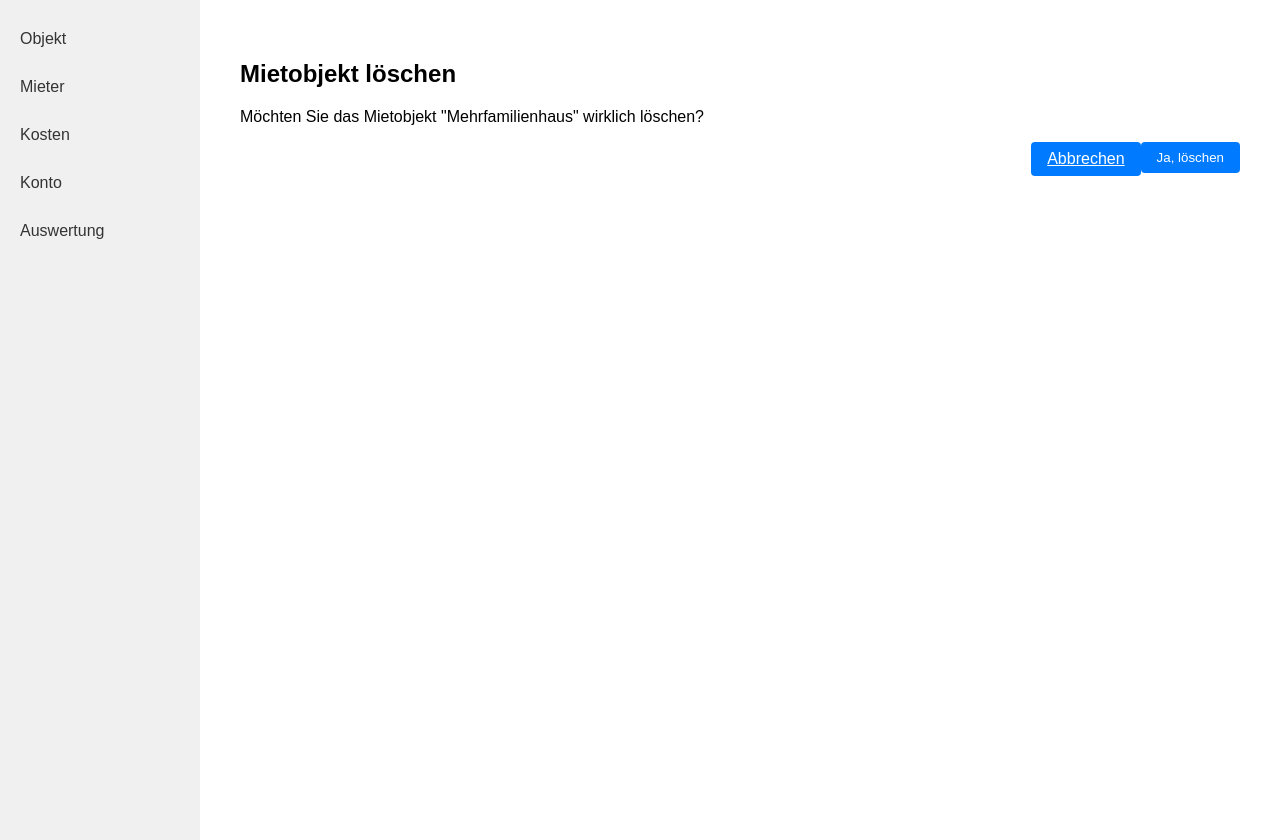
After one commit to JonnyDKahle/kostenpruefung-mietobjekte, a Django app: page /mietobjekt/1/delete/ in a window 1280 px wide. The commit adds this page. Run offline with Django 4.2, Linux system fonts and the light colour scheme; a user stored in the database is signed in; data comes from the database, SQL or seed files in the repository; both versions use the stored data as it was after the commit.

Commit message:
FEATURE: Add update and delete functionality for Mietobjekte with corresponding views and templates

```diff
--- /dev/null
+++ b/kostenpruefung_mietobjekte_app/templates/kostenpruefung_mietobjekte_app/mietobjekt_confirm_delete.html
@@ -0,0 +1,25 @@
+{% load static %}
+<!DOCTYPE html>
+<html lang="de">
+<head>
+    <meta charset="UTF-8">
+    <title>Mietobjekt löschen</title>
+    <link rel="stylesheet" href="{% static 'kostenpruefung_mietobjekte_app/style.css' %}">
+</head>
+<body>
+<div class="flex-container">
+    <nav class="sidebar">
+        <a class="sidebar-link" href="{% url 'objekt_index' %}">Objekt</a>
+        <a class="sidebar-link" href="{% url 'mieter_laufend' %}">Mieter</a>
+        <a class="sidebar-link" href="{% url 'rechnungen' %}">Kosten</a>
+        <a class="sidebar-link" href="{% url 'konto' %}">Konto</a>
+        <a class="sidebar-link" href="{% url 'auswertung' %}">Auswertung</a>
+    </nav>
+    <div class="main-content">
+        <h2>Mietobjekt löschen</h2>
+        <p>Möchten Sie das Mietobjekt "{{ object.name }}" wirklich löschen?</p>
+        <form method="post">
+            {% csrf_token %}
+            <button class="action-btn" type="submit">Ja, löschen</button>
+            <a class="action-btn" href="{% url 'objekt_index' %}">Abbrechen</a>
+        </form>
--- a/kostenpruefung_mietobjekte_app/templates/kostenpruefung_mietobjekte_app/mietobjekt_form.html
+++ b/kostenpruefung_mietobjekte_app/templates/kostenpruefung_mietobjekte_app/mietobjekt_form.html
@@ -8,11 +8,11 @@
 </head>
 <body>
 <div class="main-content">
-    <h2>Neues Mietobjekt anlegen</h2>
+    <h2>Mietobjekt anlegen/bearbeiten</h2>
     <form method="post">
         {% csrf_token %}
         {{ form.as_p }}
-        <button type="submit" class="action-btn">Create</button>
+        <button type="submit" class="action-btn">Create/Update</button>
         <a href="{% url 'objekt_index' %}" class="action-btn" style="background:#888;">Cancel</a>
     </form>
 </div>
--- a/kostenpruefung_mietobjekte_app/urls.py
+++ b/kostenpruefung_mietobjekte_app/urls.py
@@ -3,12 +3,15 @@ from .views import (objekt_index, mieter, rechnungen, kostenarten, lieferanten,
                     mieter_laufend, mieter_zukuenftig, mieter_archiv)
 from .views import mietobjekt_create, rechnung_create, rechnungsart_create, lieferant_create, konto_create
 from .views import mieteinheit_create, prozent_bulk_update, mieter_create_step1, mietverhaeltnis_create
+from .views import MietobjektUpdateView, MietobjektDeleteView
 
 
 
 urlpatterns = [
     path('', objekt_index, name='objekt_index'),
     path('mietobjekt/create/', mietobjekt_create, name='mietobjekt_create'),
+    path('mietobjekt/<int:pk>/update/', MietobjektUpdateView.as_view(), name='mietobjekt_update'),
+    path('mietobjekt/<int:pk>/delete/', MietobjektDeleteView.as_view(), name='mietobjekt_delete'),
     path('mieteinheit/create/<int:mietobjekt_id>/', mieteinheit_create, name='mieteinheit_create'),
     path('mieter/', mieter, name='mieter'),
     path('mieter/laufend/', mieter_laufend, name='mieter_laufend'),
--- a/kostenpruefung_mietobjekte_app/views.py
+++ b/kostenpruefung_mietobjekte_app/views.py
@@ -3,10 +3,12 @@ from django.http import HttpResponse
 from django.db.models import Prefetch, Sum
 from django.forms import modelformset_factory
 from django.utils import timezone
+from django.views.generic.edit import UpdateView, DeleteView
+from django.urls import reverse_lazy
 
 from .models import Mietobjekt, Mieter, Rechnung, Rechnungsart, Lieferant, Konto, Mieteinheit, Prozent, Mietverhaeltnis
 from .forms import MietobjektForm, RechnungForm, RechnungsartForm, LieferantForm, KontoForm, MieteinheitForm, ProzentForm
-from .forms import MieterObjektForm, MietverhaeltnisForm  # Remove MieterEinheitForm
+from .forms import MieterObjektForm, MietverhaeltnisForm
 
 # Create your views here.
 
@@ -347,3 +349,26 @@ def mietverhaeltnis_create(request, mieter_id):
         'mieter': mieter,
         'selected_mietobjekt': selected_mietobjekt
     })
+
+class MietobjektUpdateView(UpdateView):
+    model = Mietobjekt
+    form_class = MietobjektForm
+    template_name = 'kostenpruefung_mietobjekte_app/mietobjekt_form.html'
+
+    def get_queryset(self):
+        # Only allow editing objects created by the user
+        return Mietobjekt.objects.filter(created_by=self.request.user)
+
+    def get_success_url(self):
+        return reverse_lazy('objekt_index')
+
+class MietobjektDeleteView(DeleteView):
+    model = Mietobjekt
+    template_name = 'kostenpruefung_mietobjekte_app/mietobjekt_confirm_delete.html'
+
+    def get_queryset(self):
+        # Only allow deleting objects created by the user
+        return Mietobjekt.objects.filter(created_by=self.request.user)
+
+    def get_success_url(self):
+        return reverse_lazy('objekt_index')
```
Also changed, not shown: kostenpruefung_mietobjekte_app/templates/kostenpruefung_mietobjekte_app/objekt_index.html (+14 -1 lines), db.sqlite3.
